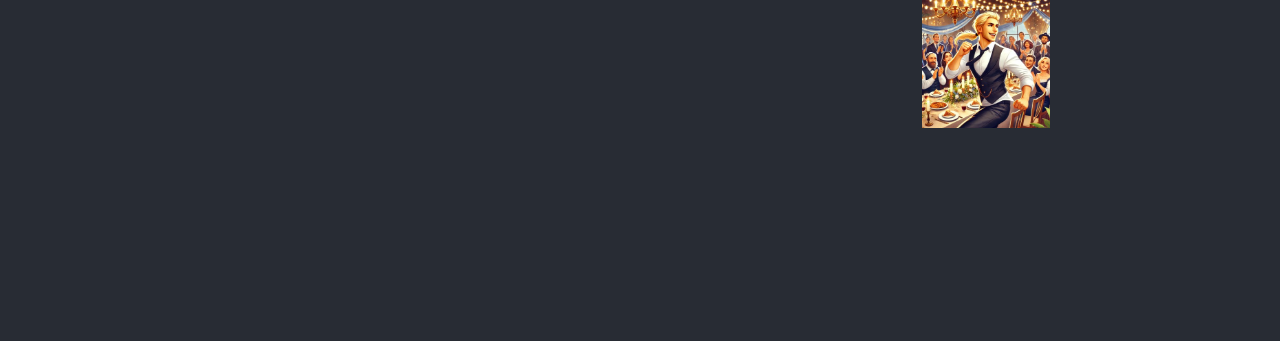
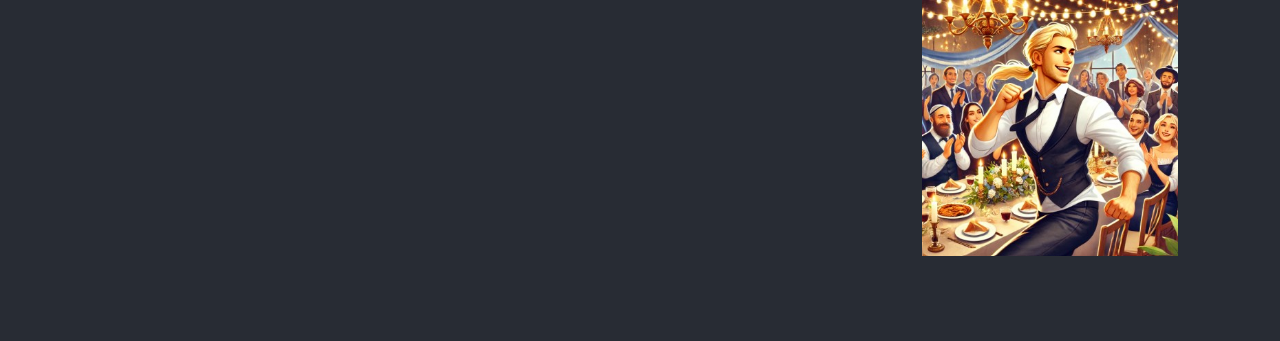
Before and after one commit to benny723mf/MTA, a plain HTML site: page index.html in a window 1280 px wide. Shown: the top 341 px of the page. Drawn offline with Linux system fonts and the light colour scheme.

Commit message:
Update index.html

```diff
--- a/index.html
+++ b/index.html
@@ -44,8 +44,8 @@
 
     #moving-image {
       position: absolute;
-      width: 10vw;
-      height: 10vw;
+      width: 20vw;
+      height: 20vw;
       animation: moveAround 25s linear infinite;
     }
 
```
